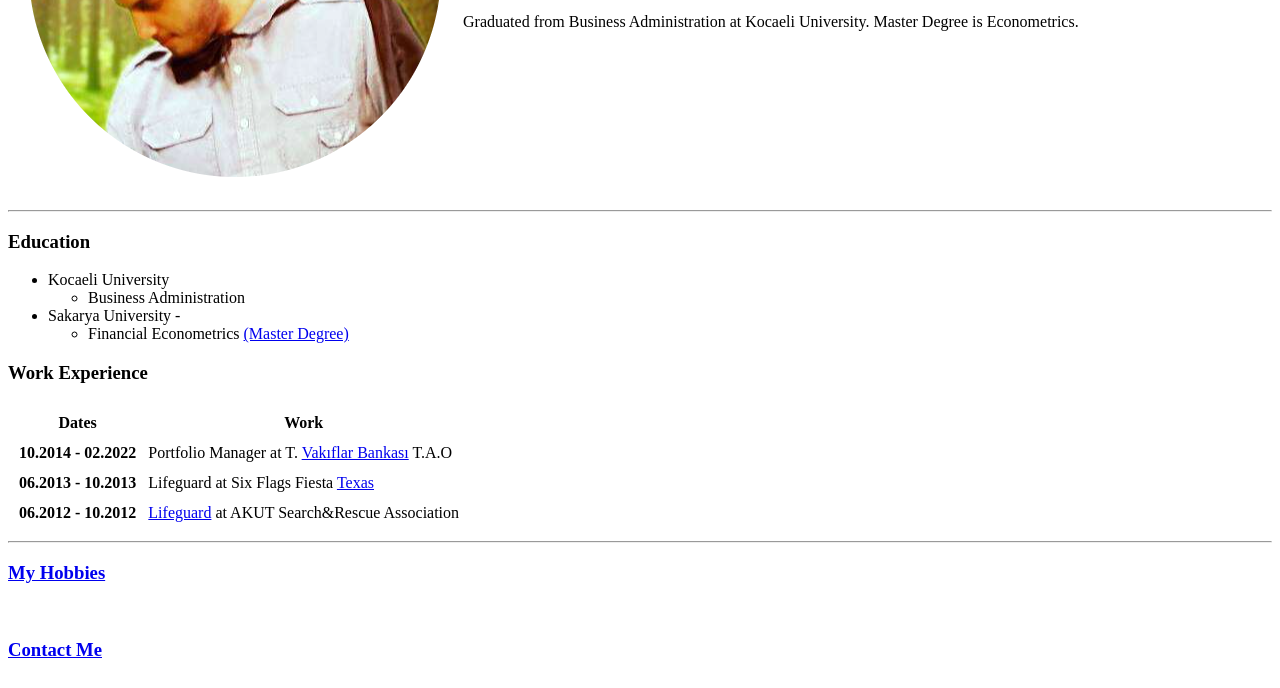
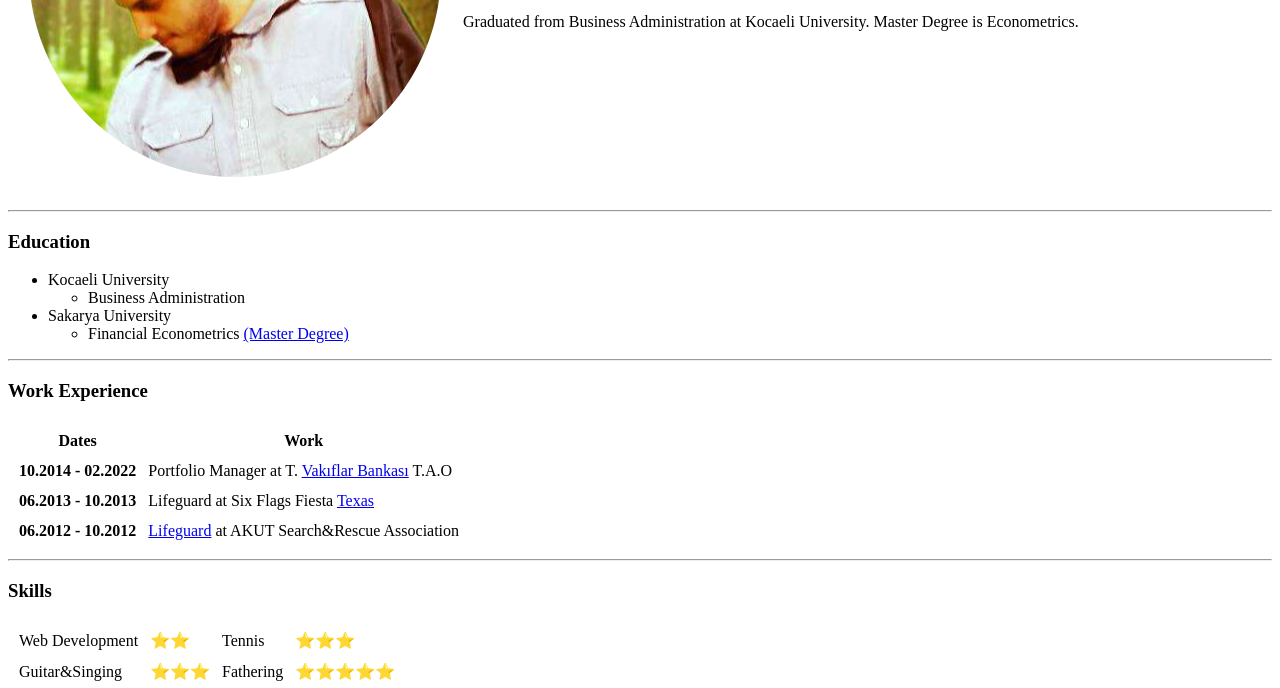
Before and after one commit to ozngrsc/ozngrsc-site, a plain HTML site: page index.html in a window 1280 px wide. Shown: the part 264-952 px from the top of the page. Drawn offline with Linux system fonts and the light colour scheme.

Commit message:
skills and form

```diff
--- a/index.html
+++ b/index.html
@@ -25,13 +25,14 @@
         <ul>
             <li>Business Administration</li>
         </ul>
-        <li>Sakarya University - </li>
+        <li>Sakarya University </li>
         <ul>
             <li>Financial Econometrics <a
                     href="https://scontent.fyei6-3.fna.fbcdn.net/v/t39.30808-6/239545975_10159624360338524_6421699745554251602_n.jpg?_nc_cat=108&ccb=1-5&_nc_sid=730e14&_nc_eui2=AeGYefZAHznwH_SZ_mOasbPQf2aPp5SwX1t_Zo-nlLBfW3vDc68aiRS6cN3nZQXV4xo&_nc_ohc=bGCmkftz8A8AX_KLNAv&_nc_ht=scontent.fyei6-3.fna&oh=00_AT8F1-Z44xMFwQrfK7Fl0u93tIF3KiCKMfTZEiaRplL55Q&oe=621399DF">(Master
                     Degree)</a> </li>
         </ul>
     </ul>
+    <hr>
     <h3>Work Experience</h3>
     <table cellspacing="10">
         <tr>
@@ -58,6 +59,22 @@
         </tr>
     </table>
     <hr>
+    <h3>Skills</h3>
+    <table cellspacing="10">
+        <tr>
+            <td>Web Development</td>
+            <td>⭐⭐</td>
+            <td>Tennis</td>
+            <td>⭐⭐⭐</td>
+        </tr>
+        <tr>
+            <td>Guitar&Singing</td>
+            <td>⭐⭐⭐</td>
+            <td>Fathering</td>
+            <td>⭐⭐⭐⭐⭐</td>
+        </tr>
+    </table>
+    <hr>
     <h3><a href="hobbies.html">My Hobbies</a></h3>
     <br>
     <h3><a href="contact.html">Contact Me</a></h3>
```
Also changed, not shown: contact.html (+15 -0 lines).
